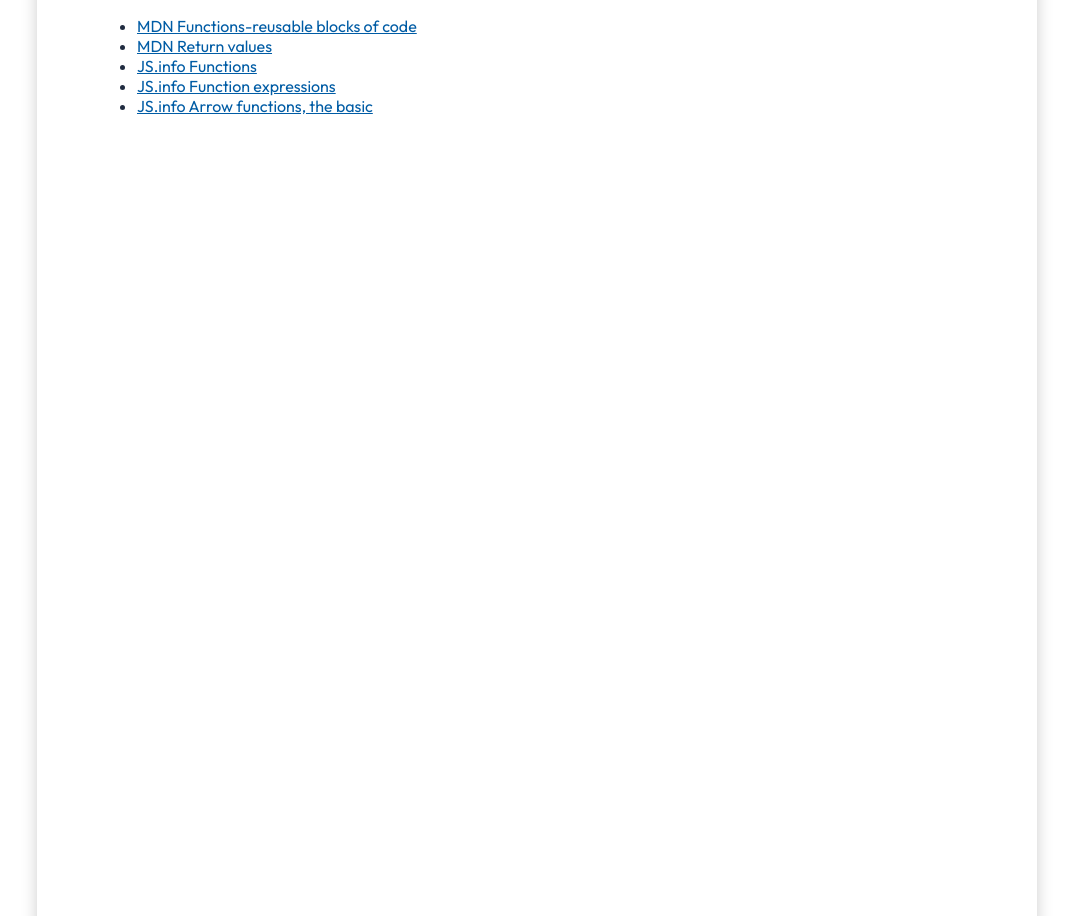
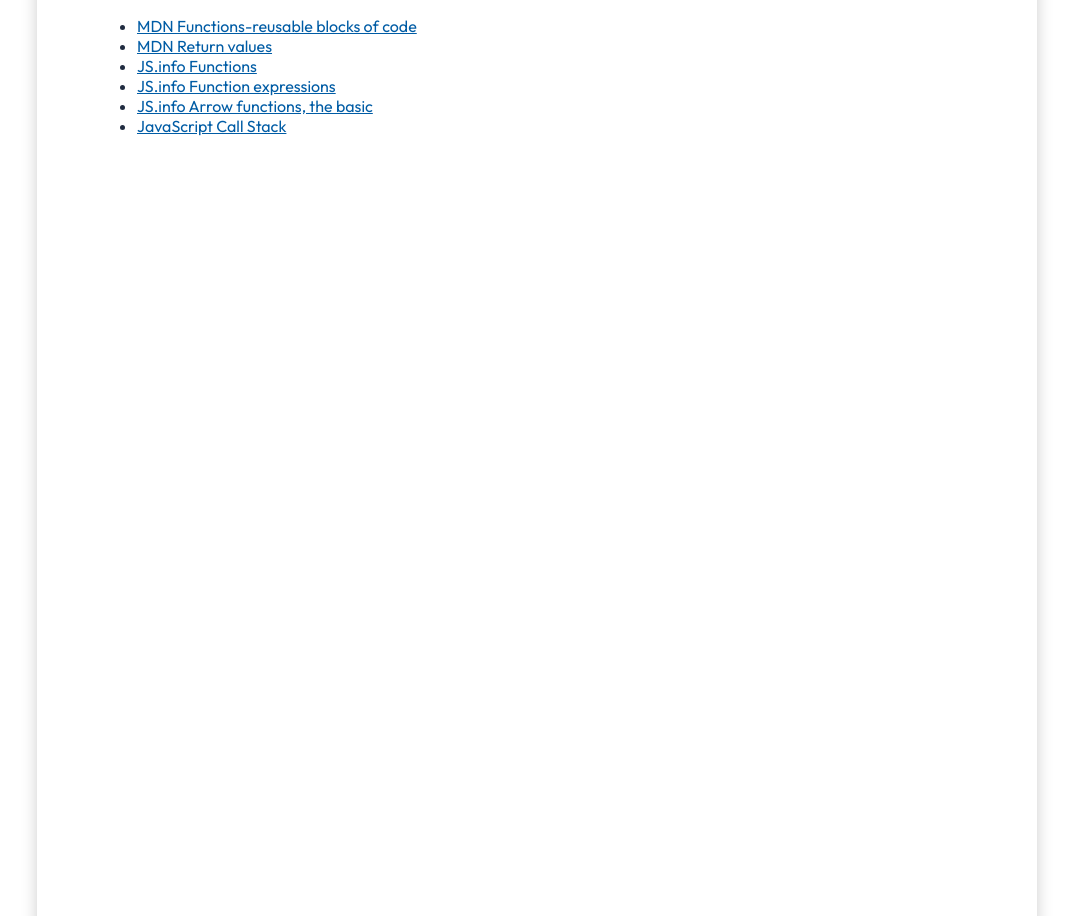
Before and after one commit to olepak/ref, a plain HTML site: page js.html in a window 1280 px wide. Shown: the part 1090-2006 px from the top of the page, without its empty margins (103-1176 px from the left). Drawn offline with Linux system fonts and the light colour scheme.

Commit message:
add JavaScript Call Stack

```diff
--- a/js.html
+++ b/js.html
@@ -265,6 +265,13 @@
 								>JS.info Arrow functions, the basic</a
 							>
 						</li>
+						<li>
+							<a
+								href="https://www.javascripttutorial.net/javascript-call-stack/"
+								target="_blank"
+								>JavaScript Call Stack</a
+							>
+						</li>
 					</ul>
 				</div>
 			</div>
```
